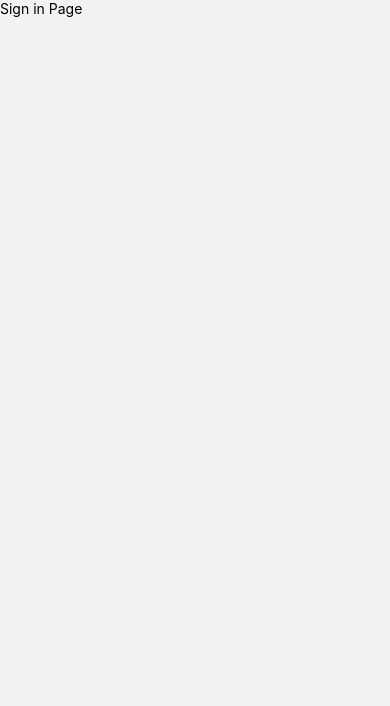
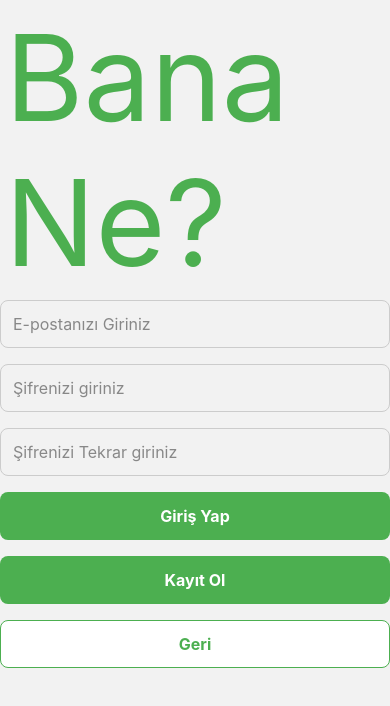
Before and after one commit to ufukincibas/BananeApp, a React Native app: screen /SignPage in a window 390 px wide. Shown: the top 706 px of the page. Built offline with nearby package versions, Linux system fonts and the light colour scheme.

Commit message:
Formik Structure added .

```diff
--- a/package.json
+++ b/package.json
@@ -12,6 +12,7 @@
   "dependencies": {
     "@react-navigation/native": "^6.1.18",
     "@react-navigation/native-stack": "^6.11.0",
+    "formik": "^2.4.6",
     "react": "18.3.1",
     "react-native": "0.75.4",
     "react-native-safe-area-context": "^4.11.1",
--- a/src/pages/auth/Login/Login.js
+++ b/src/pages/auth/Login/Login.js
@@ -1,18 +1,46 @@
 import React from "react";
 import {View , Text} from "react-native"
+import { Formik } from "formik";
 
 import styles from "./Login.styles"
 import Input from "../../../components/Input";
 import Button from "../../../components/Button";
 
-function Login(){
+const initialFormValues  = {
+    userMail : "" ,
+    Password : ""
+}
+
+function Login({navigation}){
+    function handleSignUp(){
+        return(
+            navigation.navigate("SignPage")
+        )
+    }
+        function handleFormSubmit(formValues){
+          console.log(formValues)
+        }
     return(
         <View>
-            <Text>Login Page!</Text>
-            <Input placeholder="E-postanızı Giriniz"/>
-            <Input placeholder="Şifrenizi giriniz"/>
-            <Button title="Giriş Yap" />
-            <Button title="Kayıt ol" theme="Secondary"/>
+            <Text style={styles.header}>Bana Ne?</Text>
+          <Formik initialValues={initialFormValues} onSubmit={handleFormSubmit}>
+          { ({values , handleChange , handleSubmit}) => (
+               <>
+                <Input
+                onChangeText = {handleChange("userMail")}
+                value={values.userMail}
+                placeholder="E-postanızı Giriniz"/>
+                <Input
+                onChangeText = {handleChange("Password")}
+                value={values.Password}
+                placeholder="Şifrenizi giriniz"/>
+
+                <Button  title="Giriş Yap" onPress={handleSubmit}/>
+            </>
+            )}
+
+         </Formik>
+            <Button title="Kayıt ol" theme="Secondary" onPress={handleSignUp}/>
         </View>
     )
 }
--- a/src/pages/auth/Login/Login.styles.js
+++ b/src/pages/auth/Login/Login.styles.js
@@ -1,5 +1,11 @@
 import { StyleSheet } from "react-native";
 
 export default StyleSheet.create({
+    header:{
+         color : "#4CAF50" ,
+         margin : 5 ,
+         fontSize : 120
+    }
+
 
 })
--- a/src/pages/auth/Sign/Sign.js
+++ b/src/pages/auth/Sign/Sign.js
@@ -1,10 +1,56 @@
 import React from "react";
-import {View , Text } from "react-native"
+import {View , Text} from "react-native"
+import { Formik } from "formik";
 
-function Sign(){
+import styles from "./Sign.styles"
+import Input from "../../../components/Input";
+import Button from "../../../components/Button";
+
+
+const initialFormValues  = {
+    userMail : "" ,
+    Password : "" ,
+    rePassword : "",
+}
+
+function Sign({navigation}){
+    function handleLogin(){
+        return(
+            navigation.goBack()
+        )
+    }
+
+    function handleFormSubmit(formValues){
+        console.log(formValues)
+    }
+
     return(
         <View>
-            <Text>Sign in Page</Text>
+            <Text style={styles.header}>Bana Ne?</Text>
+
+            <Formik initialValues={initialFormValues} onSubmit={handleFormSubmit}>
+          { ({values , handleChange , handleSubmit}) => (
+               <>
+                <Input
+                onChangeText = {handleChange("userMail")}
+                value={values.userMail}
+                placeholder="E-postanızı Giriniz"/>
+                <Input
+                onChangeText = {handleChange("Password")}
+                value={values.Password}
+                placeholder="Şifrenizi giriniz"/>
+                  <Input
+                onChangeText = {handleChange("rePassword")}
+                value={values.rePassword}
+                placeholder="Şifrenizi Tekrar giriniz"/>
+
+                <Button  title="Giriş Yap" onPress={handleSubmit}/>
+            </>
+            )}
+
+         </Formik>
+            <Button title="Kayıt Ol" />
+            <Button title="Geri" theme="Secondary" onPress={handleLogin}/>
         </View>
     )
 }
--- a/src/pages/auth/Sign/Sign.styles.js
+++ b/src/pages/auth/Sign/Sign.styles.js
@@ -1,5 +1,11 @@
 import { StyleSheet } from "react-native";
 
 export default StyleSheet.create({
+    header:{
+         color : "#4CAF50" ,
+         margin : 5 ,
+         fontSize : 120
+    }
+
 
 })
```
Also changed, not shown: 2 other files (tests, documents, lock files or other folders).
